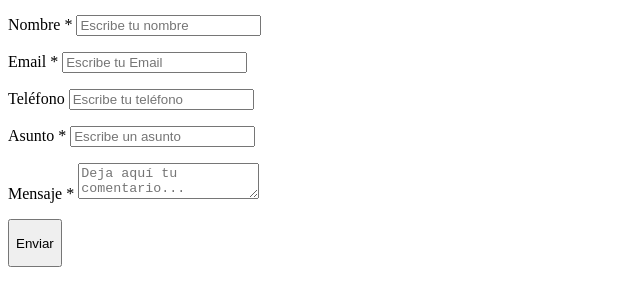
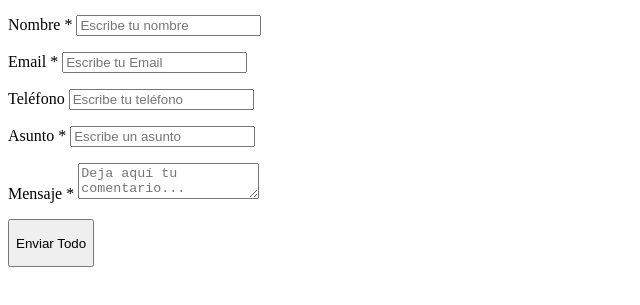
Before and after one commit to diegolopezrm/taller-Github-HTML, a plain HTML site: page contactoPage.html in a window 1280 px wide. Shown: the part 145-450 px from the top of the page, without its empty margins (0-640 px from the left). Drawn offline with Linux system fonts and the light colour scheme.

Commit message:
update Punto Tres

```diff
--- a/contactoPage.html
+++ b/contactoPage.html
@@ -106,7 +106,7 @@
                                     <textarea name="introducir_mensaje" class="texto_mensaje" id="mensaje" required="obligatorio" placeholder="Deja aquí tu comentario..."></textarea>
                                 </p>
 
-                <button type="submit" name="enviar_formulario" id="enviar"><p>Enviar</p></button>
+                <button type="submit" name="enviar_formulario" id="enviar"><p>Enviar Todo</p></button>
 
 
           </form>
```
Also changed, not shown: 1 other file.
